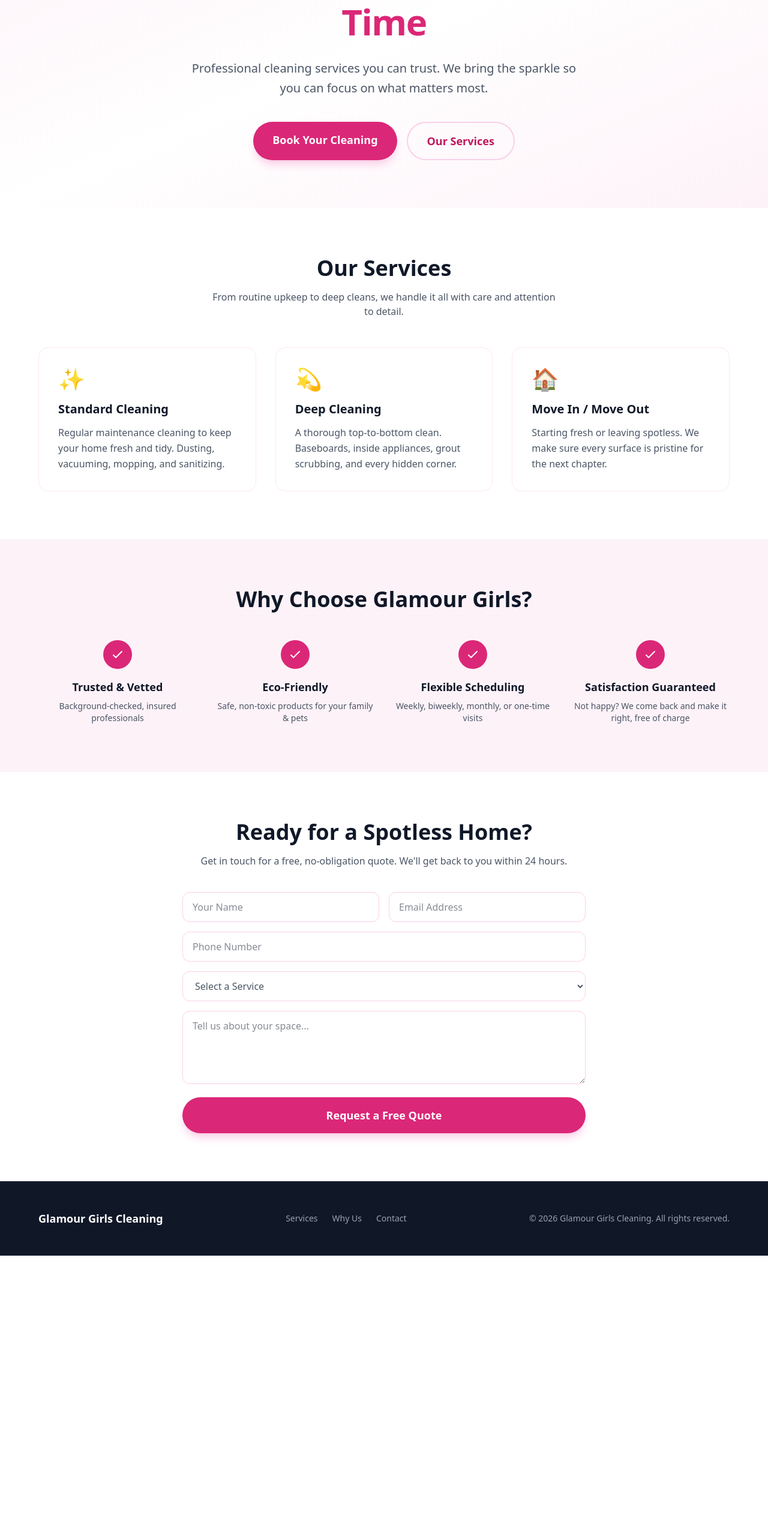
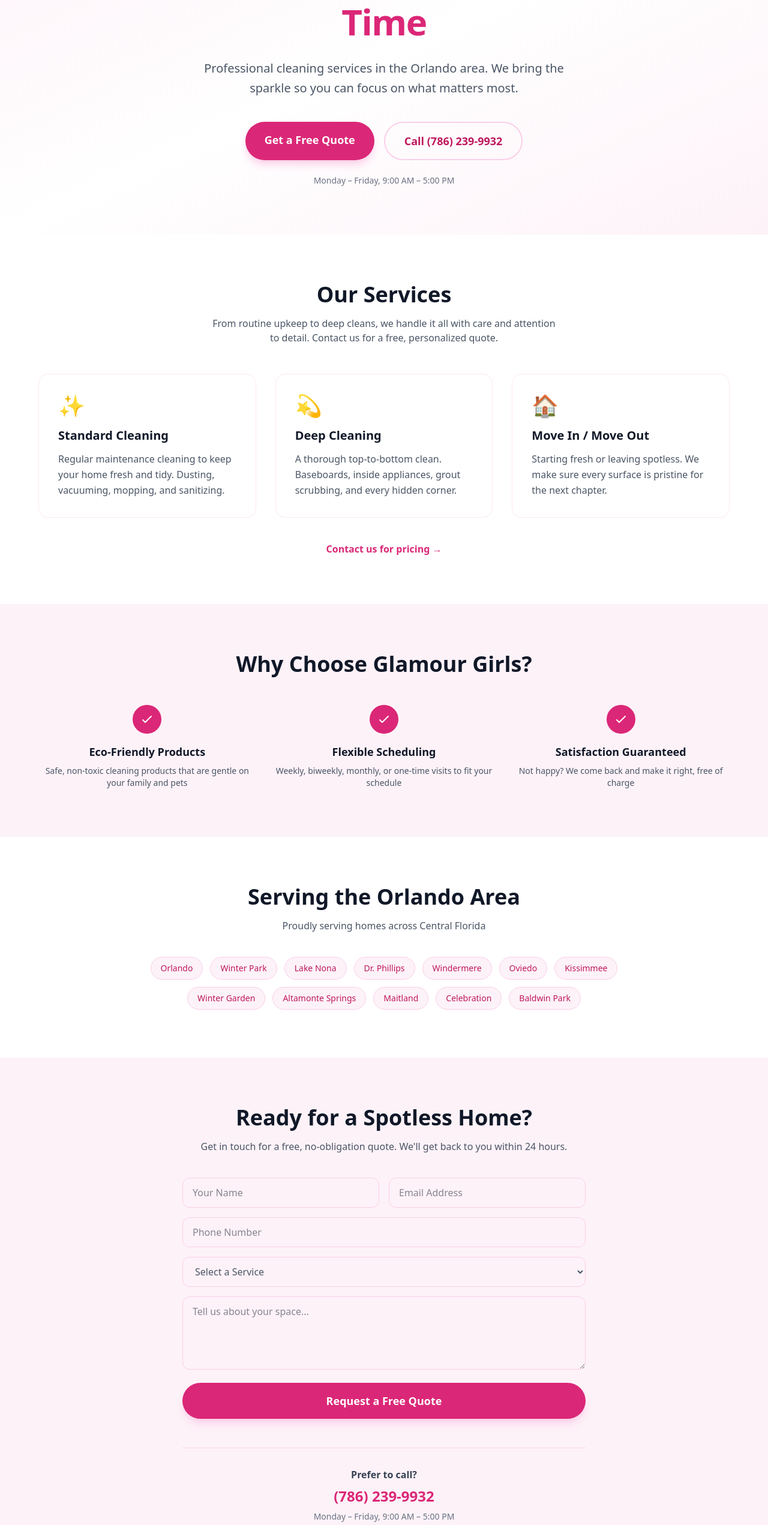
Before and after one commit to OrlandoOracle/glamourgirlscleaning, a Next.js app: page / in a window 1280 px wide. Shown: the part 204-2746 px from the top of the page at 60% size. Before the commit the page ends 2297 px from the top, so only its background shows below. Built offline with nearby package versions, Linux system fonts and the light colour scheme.

Commit message:
Customize site with mom's answers: business name, phone, hours, service area, remove pricing and insurance claims

```diff
--- a/src/app/layout.tsx
+++ b/src/app/layout.tsx
@@ -2,9 +2,9 @@
 import "./globals.css";
 
 export const metadata: Metadata = {
-  title: "Glamour Girls Cleaning | Professional Cleaning Services",
+  title: "Glamour Girls Cleaning Company | Professional Cleaning Services in Orlando",
   description:
-    "Professional residential and commercial cleaning services. Trusted, thorough, and sparkling results every time.",
+    "Professional residential cleaning services in the Orlando area. Sparkling results every time. Call (786) 239-9932 for a free quote.",
 };
 
 export default function RootLayout({
--- a/src/app/page.tsx
+++ b/src/app/page.tsx
@@ -6,7 +6,7 @@
         <div className="max-w-6xl mx-auto px-6 py-4 flex items-center justify-between">
           <div className="text-2xl font-bold tracking-tight">
             <span className="text-pink-600">Glamour Girls</span>{" "}
-            <span className="text-gray-700">Cleaning</span>
+            <span className="text-gray-700">Cleaning Company</span>
           </div>
           <div className="hidden md:flex gap-8 text-sm font-medium text-gray-600">
             <a href="#services" className="hover:text-pink-600 transition">
@@ -15,15 +15,18 @@
             <a href="#why-us" className="hover:text-pink-600 transition">
               Why Us
             </a>
+            <a href="#areas" className="hover:text-pink-600 transition">
+              Service Areas
+            </a>
             <a href="#contact" className="hover:text-pink-600 transition">
               Contact
             </a>
           </div>
           <a
-            href="#contact"
+            href="tel:+17862399932"
             className="bg-pink-600 text-white px-5 py-2 rounded-full text-sm font-semibold hover:bg-pink-700 transition"
           >
-            Get a Quote
+            (786) 239-9932
           </a>
         </div>
       </nav>
@@ -36,23 +39,26 @@
             <span className="text-pink-600">Every Time</span>
           </h1>
           <p className="mt-6 text-xl text-gray-600 max-w-2xl mx-auto leading-relaxed">
-            Professional cleaning services you can trust. We bring the sparkle
-            so you can focus on what matters most.
+            Professional cleaning services in the Orlando area. We bring the
+            sparkle so you can focus on what matters most.
           </p>
           <div className="mt-10 flex flex-col sm:flex-row gap-4 justify-center">
             <a
               href="#contact"
               className="bg-pink-600 text-white px-8 py-4 rounded-full text-lg font-semibold hover:bg-pink-700 transition shadow-lg shadow-pink-200"
             >
-              Book Your Cleaning
+              Get a Free Quote
             </a>
             <a
-              href="#services"
+              href="tel:+17862399932"
               className="border-2 border-pink-200 text-pink-700 px-8 py-4 rounded-full text-lg font-semibold hover:bg-pink-50 transition"
             >
-              Our Services
+              Call (786) 239-9932
             </a>
           </div>
+          <p className="mt-6 text-sm text-gray-500">
+            Monday &ndash; Friday, 9:00 AM &ndash; 5:00 PM
+          </p>
         </div>
       </section>
 
@@ -64,7 +70,7 @@
           </h2>
           <p className="text-gray-600 text-center mb-12 max-w-xl mx-auto">
             From routine upkeep to deep cleans, we handle it all with care and
-            attention to detail.
+            attention to detail. Contact us for a free, personalized quote.
           </p>
           <div className="grid md:grid-cols-3 gap-8">
             {[
@@ -72,29 +78,26 @@
                 title: "Standard Cleaning",
                 description:
                   "Regular maintenance cleaning to keep your home fresh and tidy. Dusting, vacuuming, mopping, and sanitizing.",
-                icon: "&#10024;",
+                icon: "\u2728",
               },
               {
                 title: "Deep Cleaning",
                 description:
                   "A thorough top-to-bottom clean. Baseboards, inside appliances, grout scrubbing, and every hidden corner.",
-                icon: "&#128171;",
+                icon: "\uD83D\uDCAB",
               },
               {
                 title: "Move In / Move Out",
                 description:
                   "Starting fresh or leaving spotless. We make sure every surface is pristine for the next chapter.",
-                icon: "&#127968;",
+                icon: "\uD83C\uDFE0",
               },
             ].map((service) => (
               <div
                 key={service.title}
                 className="bg-white border border-pink-100 rounded-2xl p-8 hover:shadow-lg hover:shadow-pink-100 transition"
               >
-                <div
-                  className="text-4xl mb-4"
-                  dangerouslySetInnerHTML={{ __html: service.icon }}
-                />
+                <div className="text-4xl mb-4">{service.icon}</div>
                 <h3 className="text-xl font-bold mb-3">{service.title}</h3>
                 <p className="text-gray-600 leading-relaxed">
                   {service.description}
@@ -102,6 +105,14 @@
               </div>
             ))}
           </div>
+          <p className="text-center mt-10">
+            <a
+              href="#contact"
+              className="text-pink-600 font-semibold hover:text-pink-700 transition"
+            >
+              Contact us for pricing &rarr;
+            </a>
+          </p>
         </div>
       </section>
 
@@ -111,19 +122,17 @@
           <h2 className="text-3xl md:text-4xl font-bold text-center mb-12">
             Why Choose Glamour Girls?
           </h2>
-          <div className="grid md:grid-cols-2 lg:grid-cols-4 gap-8">
+          <div className="grid md:grid-cols-3 gap-8">
             {[
               {
-                title: "Trusted & Vetted",
-                description: "Background-checked, insured professionals",
-              },
-              {
-                title: "Eco-Friendly",
-                description: "Safe, non-toxic products for your family & pets",
+                title: "Eco-Friendly Products",
+                description:
+                  "Safe, non-toxic cleaning products that are gentle on your family and pets",
               },
               {
                 title: "Flexible Scheduling",
-                description: "Weekly, biweekly, monthly, or one-time visits",
+                description:
+                  "Weekly, biweekly, monthly, or one-time visits to fit your schedule",
               },
               {
                 title: "Satisfaction Guaranteed",
@@ -155,8 +164,43 @@
         </div>
       </section>
 
+      {/* Service Areas */}
+      <section id="areas" className="py-20 px-6">
+        <div className="max-w-4xl mx-auto text-center">
+          <h2 className="text-3xl md:text-4xl font-bold mb-4">
+            Serving the Orlando Area
+          </h2>
+          <p className="text-gray-600 mb-10">
+            Proudly serving homes across Central Florida
+          </p>
+          <div className="flex flex-wrap justify-center gap-3">
+            {[
+              "Orlando",
+              "Winter Park",
+              "Lake Nona",
+              "Dr. Phillips",
+              "Windermere",
+              "Oviedo",
+              "Kissimmee",
+              "Winter Garden",
+              "Altamonte Springs",
+              "Maitland",
+              "Celebration",
+              "Baldwin Park",
+            ].map((area) => (
+              <span
+                key={area}
+                className="bg-pink-50 text-pink-700 px-4 py-2 rounded-full text-sm font-medium border border-pink-200"
+              >
+                {area}
+              </span>
+            ))}
+          </div>
+        </div>
+      </section>
+
       {/* Contact / CTA */}
-      <section id="contact" className="py-20 px-6">
+      <section id="contact" className="py-20 px-6 bg-pink-50">
         <div className="max-w-2xl mx-auto text-center">
           <h2 className="text-3xl md:text-4xl font-bold mb-4">
             Ready for a Spotless Home?
@@ -214,6 +258,21 @@
               Request a Free Quote
             </button>
           </form>
+
+          <div className="mt-12 pt-8 border-t border-pink-200">
+            <p className="text-gray-700 font-semibold mb-2">
+              Prefer to call?
+            </p>
+            <a
+              href="tel:+17862399932"
+              className="text-2xl font-bold text-pink-600 hover:text-pink-700 transition"
+            >
+              (786) 239-9932
+            </a>
+            <p className="text-gray-500 text-sm mt-2">
+              Monday &ndash; Friday, 9:00 AM &ndash; 5:00 PM
+            </p>
+          </div>
         </div>
       </section>
 
@@ -222,8 +281,9 @@
         <div className="max-w-6xl mx-auto flex flex-col md:flex-row justify-between items-center gap-6">
           <div>
             <span className="text-white font-bold text-lg">
-              Glamour Girls Cleaning
+              Glamour Girls Cleaning Company
             </span>
+            <p className="text-sm mt-1">Orlando, FL</p>
           </div>
           <div className="flex gap-6 text-sm">
             <a href="#services" className="hover:text-pink-400 transition">
@@ -232,14 +292,25 @@
             <a href="#why-us" className="hover:text-pink-400 transition">
               Why Us
             </a>
+            <a href="#areas" className="hover:text-pink-400 transition">
+              Service Areas
+            </a>
             <a href="#contact" className="hover:text-pink-400 transition">
               Contact
             </a>
           </div>
-          <p className="text-sm">
-            &copy; {new Date().getFullYear()} Glamour Girls Cleaning. All rights
-            reserved.
-          </p>
+          <div className="text-sm text-right">
+            <a
+              href="tel:+17862399932"
+              className="hover:text-pink-400 transition"
+            >
+              (786) 239-9932
+            </a>
+            <p>
+              &copy; {new Date().getFullYear()} Glamour Girls Cleaning Company.
+              All rights reserved.
+            </p>
+          </div>
         </div>
       </footer>
     </div>
```
